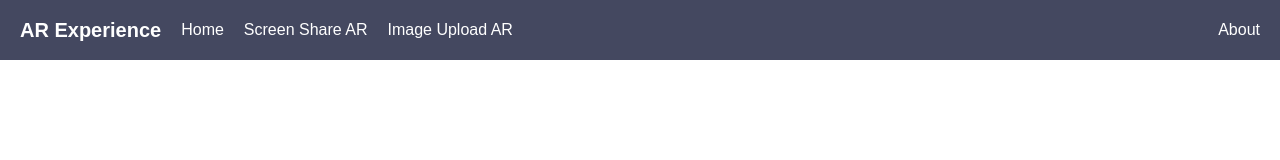
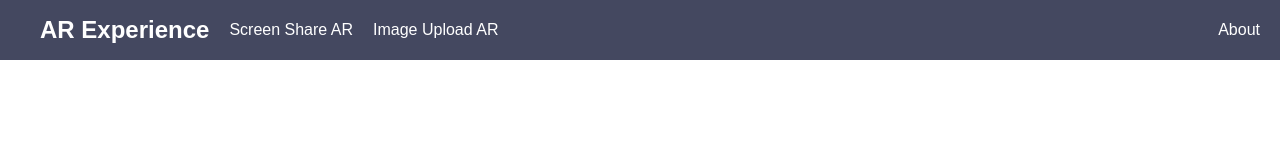
Before and after one commit to Rokzz12/Virtual-Presence-main, a website: page index.html in a window 1280 px wide. Drawn offline with Linux system fonts and the light colour scheme.

Commit message:
Update index.html

```diff
--- a/index.html
+++ b/index.html
@@ -81,6 +81,7 @@
       margin: 10px;
     }
     #homepage {
+      text-decoration: solid;
       display: flex;
       flex-direction: column;
       justify-content: center;
@@ -168,13 +169,19 @@
       border-radius: 8px;
       box-shadow: 0 2px 4px rgba(0, 0, 0, 0.1);
     }
+    .highlight {
+        font-weight: bold; /* Makes the text bold */
+        font-size: 24px; /* Increases the text size */
+        color: #ffffff; /* Optional: sets the text color to black */
+        text-decoration: none; /* Optional: removes underline */
+    }
   </style>
 </head>
 <body>
   <nav>
-    <h1>AR Experience</h1>
+    <!-- <h1>AR Experience</h1> -->
     <ul>
-      <li><a onclick="showPage('homepage')">Home</a></li>
+      <li><a class="highlight" onclick="showPage('homepage')">AR Experience</a></li>
       <li><a onclick="showARPage('arScreenSharePage')">Screen Share AR</a></li>
       <li><a onclick="showARPage('imageUploadPage')">Image Upload AR</a></li>
       <li><a onclick="showPage('aboutPage')">About</a></li>
@@ -204,9 +211,9 @@
       </div>
     </div>
 
-    <a-scene embedded arjs="sourceType: webcam; debugUIEnabled: false; detectionMode: mono_and_matrix; matrixCodeType: 3x3;">
+    <a-scene embedded arjs="sourceType: webcam; debugUIEnabled: false; detectionMode: mono_and_matrix; matrixCodeType: 4x4;">
       <a-marker type="pattern" url="pattern-Batman.patt" id="arMarker">
-        <a-plane id="arPlane" position="0 0 0" rotation="-90 0 0" width="1" height="1" material="shader: flat; transparent: true;"></a-plane>
+        <a-plane id="arPlane" position="0 0 0" rotation="-90 0 0" width="4" height="9" material="shader: flat; transparent: true;"></a-plane>
       </a-marker>
       <a-entity camera></a-entity>
     </a-scene>
```
